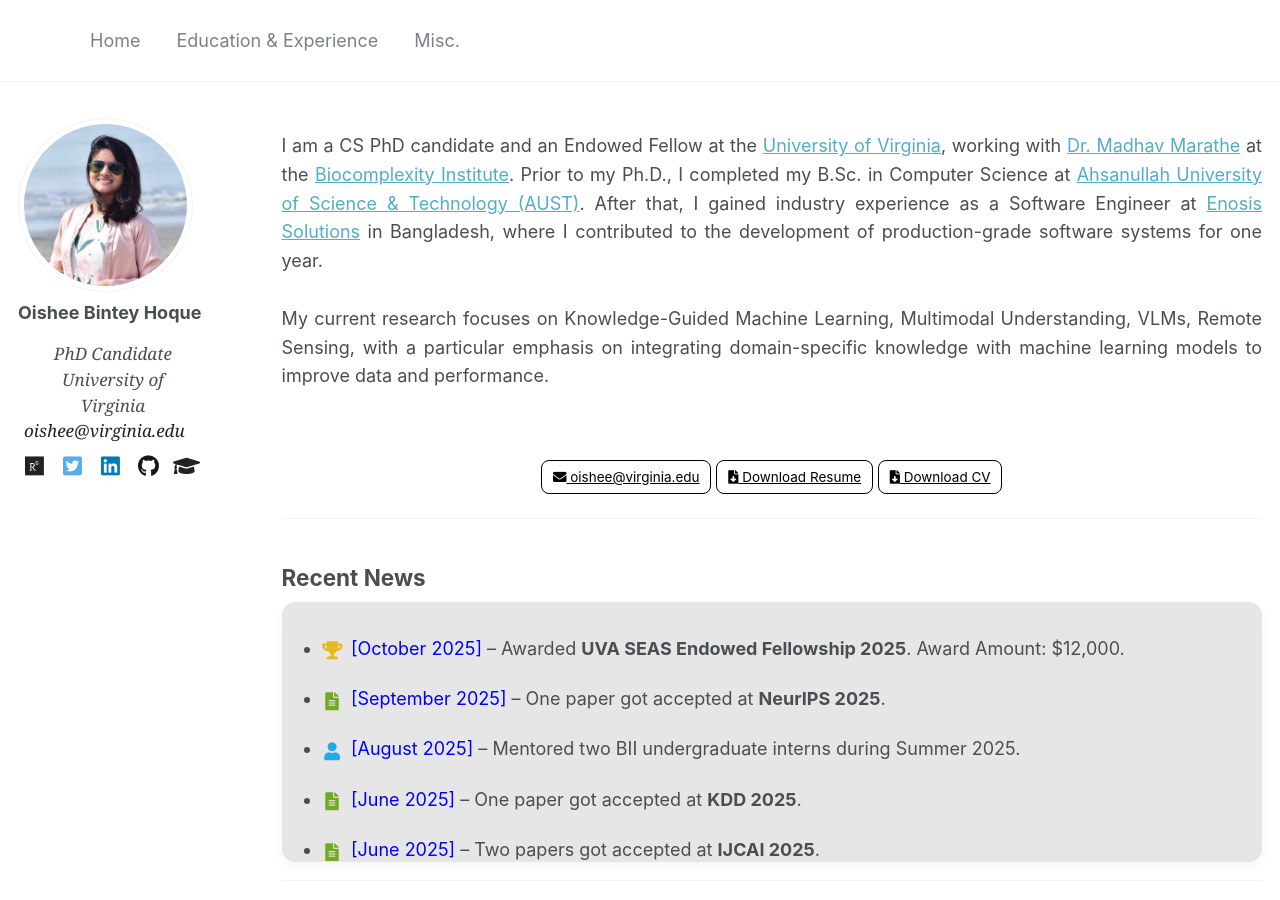
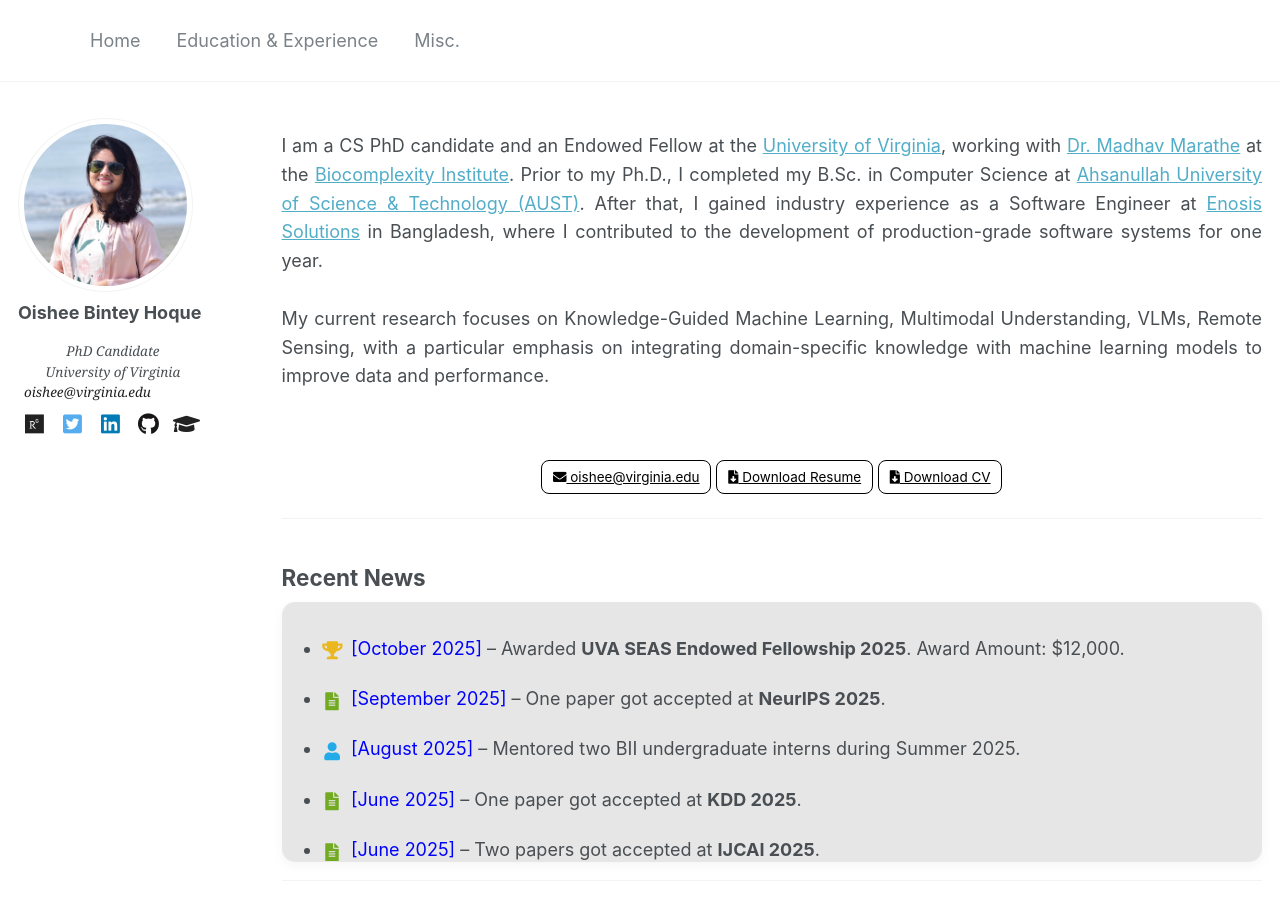
Before and after one commit to oishee-hoque/oishee-hoque.github.io, a Jekyll site: the page built from _pages/about.md, in a window 1280 px wide and 900 px high. Built offline with Jekyll 4.4.1, drawn with Linux system fonts in a browser that asks for light colours.

Commit message:
font size change

```diff
--- a/_includes/author-profile.html
+++ b/_includes/author-profile.html
@@ -20,12 +20,12 @@
      <br>
   {% if author.bio %}
   <p class="author__bio"
-     style="text-align:center; margin: 0 auto; max-width: 80%; font-style: italic; font-family: 'Georgia', serif; font-size: 0.95rem;">
+     style="text-align:center; margin: 0 auto; max-width: 80%; font-style: italic; font-family: 'Georgia', serif; font-size: 0.75rem;">
     {{ author.bio }}
   </p>
   {% if author.email %}
     <!-- keep email as text, centered with the row -->
-    <p style="margin:0 0 0 6px;"><a href="mailto:{{ author.email }}" style="color:#222;text-decoration:none;font-style: italic; font-family: 'Georgia', serif; font-size: 0.95rem;">{{ author.email }}</a></p>
+    <p style="margin:0 0 0 6px;"><a href="mailto:{{ author.email }}" style="color:#222;text-decoration:none;font-style: italic; font-family: 'Georgia', serif; font-size: 0.75rem;">{{ author.email }}</a></p>
   {% endif %}
 {% endif %}
   </div>
```
